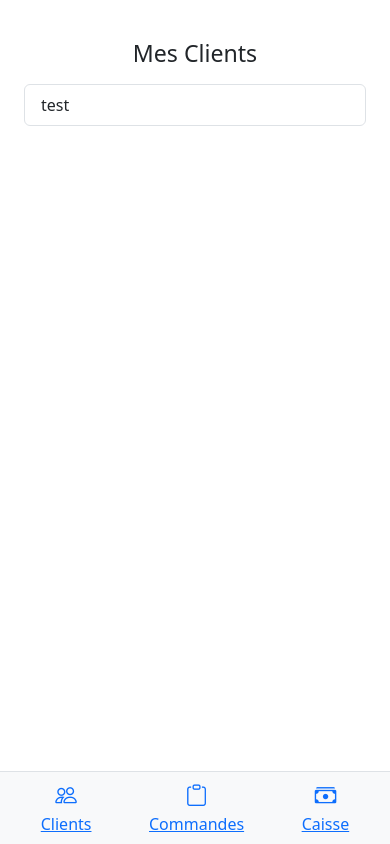
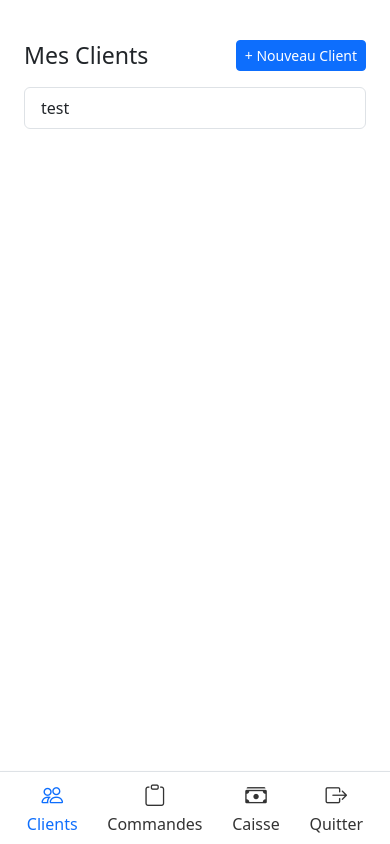
Before and after one commit to ElMehdiElMakoudi-UwU/maakoulatcom, a Django app: page /mobile/clients/ in a window 390 px wide. Run offline with Django 4.2, Linux system fonts and the light colour scheme; a user stored in the database is signed in; data comes from the database, SQL or seed files in the repository.

Commit message:
mobile features V3.0

```diff
--- a/products/templates/mobile/base_mobile.html
+++ b/products/templates/mobile/base_mobile.html
@@ -2,14 +2,14 @@
 <!DOCTYPE html>
 <html lang="fr">
 <head>
-    <meta charset="UTF-8">
-    <meta name="viewport" content="width=device-width, initial-scale=1.0">
+  <meta charset="UTF-8" />
+  <meta name="viewport" content="width=device-width, initial-scale=1.0" />
   <title>{% block title %}Seller Panel{% endblock %}</title>
-    <link href="https://cdn.jsdelivr.net/npm/bootstrap@5.3.0/dist/css/bootstrap.min.css" rel="stylesheet">
-    <link href="https://cdn.jsdelivr.net/npm/bootstrap-icons@1.10.5/font/bootstrap-icons.css" rel="stylesheet">
+  <link href="https://cdn.jsdelivr.net/npm/bootstrap@5.3.0/dist/css/bootstrap.min.css" rel="stylesheet" />
+  <link href="https://cdn.jsdelivr.net/npm/bootstrap-icons@1.10.5/font/bootstrap-icons.css" rel="stylesheet" />
   <style>
     body {
-            padding-bottom: 70px; /* space for nav */
+      padding-bottom: 70px;
     }
     .nav-bottom {
       position: fixed;
@@ -17,6 +17,14 @@
       left: 0;
       width: 100%;
       z-index: 1030;
+      background: #fff;
+    }
+    .nav-bottom a {
+      color: #333;
+      text-decoration: none;
+    }
+    .nav-bottom a.active {
+      color: #0d6efd;
     }
   </style>
 </head>
@@ -26,18 +34,22 @@
     {% endblock %}
   </main>
 
-    <!-- Bottom navigation -->
-    <nav class="navbar navbar-light bg-light nav-bottom border-top">
-        <div class="container-fluid d-flex justify-content-around">
-            <a href="{% url 'products:mobile_clients' %}" class="text-center">
-                <i class="bi bi-people fs-4"></i><br>Clients
+  <nav class="navbar nav-bottom border-top shadow-sm">
+    <div class="container-fluid d-flex justify-content-around text-center">
+      <a href="{% url 'products:mobile_clients' %}" class="{% if request.path == '/mobile/clients/' %}active{% endif %}">
+        <i class="bi bi-people fs-4"></i><br />Clients
       </a>
-            <a href="{% url 'products:mobile_orders' %}" class="text-center">
-                <i class="bi bi-clipboard fs-4"></i><br>Commandes
+      <a href="{% url 'products:mobile_orders' %}" class="{% if request.path == '/mobile/orders/' %}active{% endif %}">
+        <i class="bi bi-clipboard fs-4"></i><br />Commandes
       </a>
-            <a href="{% url 'products:mobile_cash' %}" class="text-center">
-                <i class="bi bi-cash-stack fs-4"></i><br>Caisse
+      <a href="{% url 'products:mobile_cash' %}" class="{% if request.path == '/mobile/cash/' %}active{% endif %}">
+        <i class="bi bi-cash-stack fs-4"></i><br />Caisse
       </a>
+      {% if user.is_authenticated %}
+      <a href="{% url 'logout' %}">
+        <i class="bi bi-box-arrow-right fs-4"></i><br />Quitter
+      </a>
+      {% endif %}
     </div>
   </nav>
 
--- a/products/templates/mobile/mobile_clients.html
+++ b/products/templates/mobile/mobile_clients.html
@@ -2,7 +2,11 @@
 {% extends 'mobile/base_mobile.html' %}
 {% block content %}
 <div class="container mt-4">
-  <h3 class="mb-3 text-center">Mes Clients</h3>
+  <div class="d-flex justify-content-between align-items-center mb-3">
+    <h3 class="mb-0">Mes Clients</h3>
+    <a href="{% url 'products:mobile_create_customer' %}" class="btn btn-primary btn-sm">+ Nouveau Client</a>
+  </div>
+
   <ul class="list-group">
     {% for client in clients %}
     <li class="list-group-item d-flex justify-content-between">
--- a/products/urls.py
+++ b/products/urls.py
@@ -66,6 +66,7 @@
     path('mobile/inventory/unload/', views.mobile_unload_inventory, name='mobile_unload_inventory'),
     path('mobile/inventory/status/', views.mobile_inventory_status, name='mobile_inventory_status'),
     path('mobile/clients/', views.mobile_clients, name='mobile_clients'),
+    path('mobile/clients/create/', views.mobile_create_customer, name='mobile_create_customer'),
     path('mobile/orders/', views.mobile_orders, name='mobile_orders'),
     path('mobile/cash/', views.mobile_cash, name='mobile_cash'),
     path('mobile/orders/create/', views.mobile_create_order, name='mobile_create_order'),
--- a/products/views.py
+++ b/products/views.py
@@ -1564,3 +1564,18 @@
 @login_required
 def mobile_landing(request):
     return render(request, 'mobile/mobile_landing.html')
+
+
+@login_required
+def mobile_create_customer(request):
+    seller = request.user.seller
+    if request.method == 'POST':
+        name = request.POST.get('name')
+        phone = request.POST.get('phone')
+        address = request.POST.get('address')
+
+        Customer.objects.create(name=name, phone=phone, address=address, seller=seller)
+        messages.success(request, "Client ajouté avec succès.")
+        return redirect('products:mobile_clients')
+
+    return render(request, 'mobile/mobile_clients_create.html')
```
Also changed, not shown: products/templates/mobile/mobile_clients_create.html (added, +32 -0 lines). Lines whose indentation alone changed are shown as unchanged.
